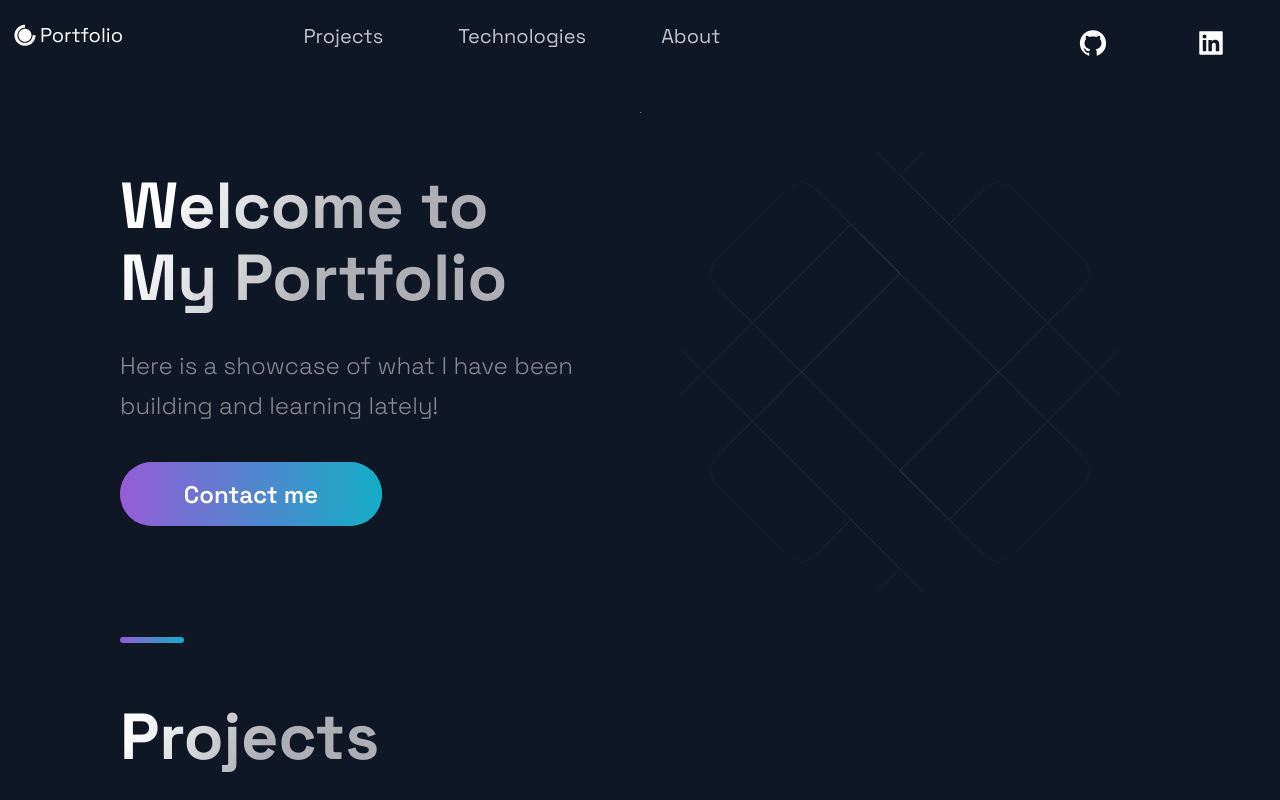
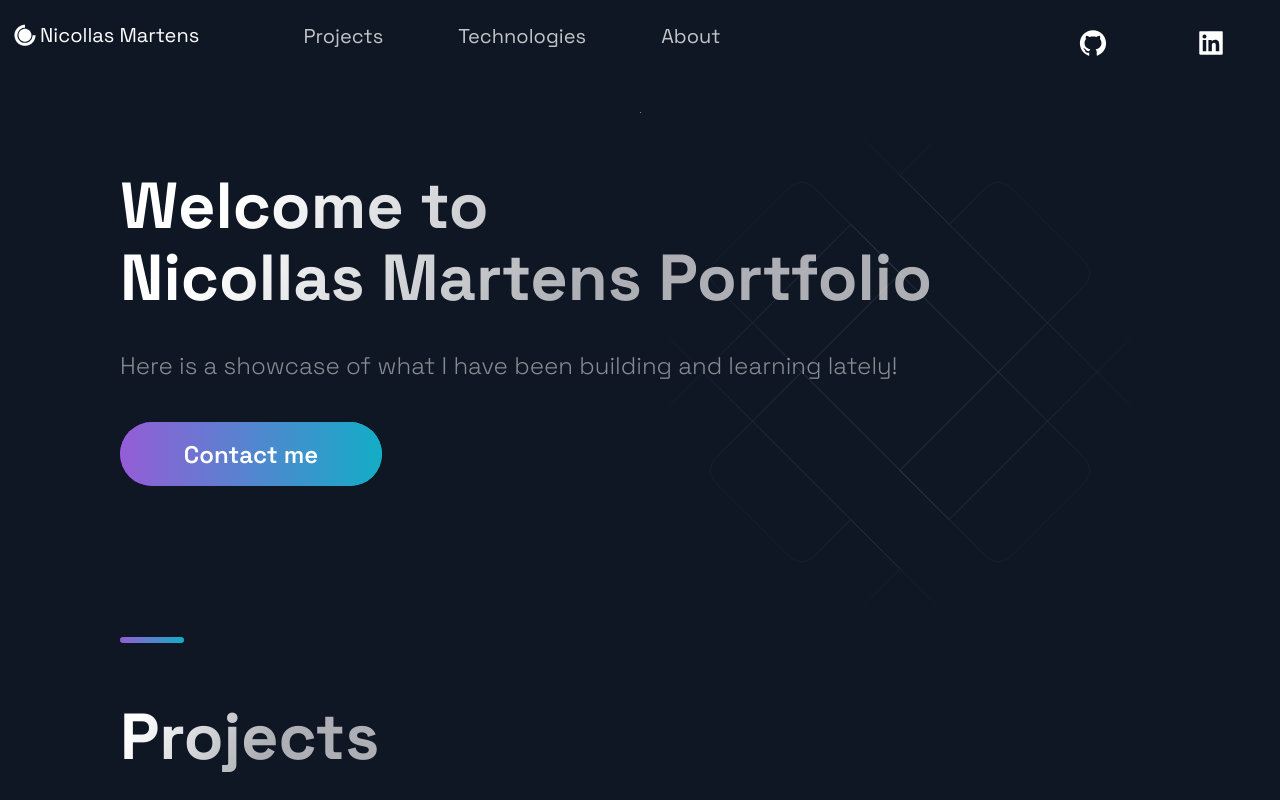
Before and after one commit to NorkulM/Portfolio, a Next.js app: page / in a window 1280 px wide. Shown: the top 800 px of the page. Built offline with nearby package versions, Linux system fonts and the light colour scheme.

Commit message:
changed hero & header text

```diff
--- a/src/components/Header/Header.js
+++ b/src/components/Header/Header.js
@@ -10,7 +10,7 @@ const Header = () => (
     <Div1>
       <Link legacyBehavior href="/">
         <a style={{display: "flex", alignItems: "center", color: "white", marginBottom: "20px"}}>
-          <DiCssdeck size="3rem"/> <Span>Portfolio</Span>
+          <DiCssdeck size="3rem"/> <Span>Nicollas Martens</Span>
         </a>
       </Link>
     </Div1>
--- a/src/components/Hero/Hero.js
+++ b/src/components/Hero/Hero.js
@@ -7,7 +7,7 @@ import { LeftSection } from './HeroStyles';
 const Hero = (props) => (
   <Section row nopadding>
     <LeftSection>
-      <SectionTitle main center>Welcome to <br /> My Portfolio</SectionTitle>
+      <SectionTitle main center>Welcome to <br />Nicollas Martens Portfolio</SectionTitle>
       <SectionText>
         Here is a showcase of what I have been building and learning lately!
       </SectionText>
```
